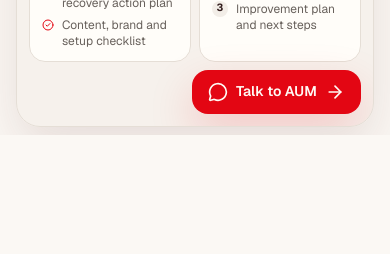
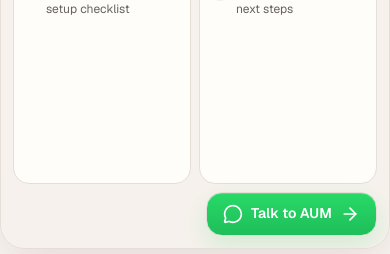
Before and after one commit to aumdevs/aumprodz, a Next.js app: page /servicios in a window 390 px wide. Shown: the part 587-841 px from the top of the page. Built offline with nearby package versions, Linux system fonts and the light colour scheme; no server answers.

Commit message:
Polish mobile services and footer

```diff
--- a/src/app/(public)/servicios/page.tsx
+++ b/src/app/(public)/servicios/page.tsx
@@ -27,13 +27,13 @@
   const initialServiceSlug = isCanonicalServiceSlug(servicio) ? servicio : undefined;
 
   return (
-    <section className="h-full overflow-hidden py-2 sm:py-5">
+    <section className="flex min-h-[calc(100svh-5.5rem)] overflow-hidden py-2 sm:py-5">
       <PublicEventTracker
         eventName="page_view"
         page="/servicios"
         source="services"
       />
-      <div className="public-shell h-full min-h-0">
+      <div className="public-shell flex min-h-0 flex-1">
         <ServicesBrowser
           initialServiceSlug={initialServiceSlug}
           locale={locale}
--- a/src/app/(public)/servicios/services-browser.tsx
+++ b/src/app/(public)/servicios/services-browser.tsx
@@ -169,7 +169,7 @@
   const ActiveIcon = icons[activeService.slug];
 
   return (
-    <div className="flex h-full min-h-0 flex-col gap-2 sm:gap-4">
+    <div className="flex min-h-full w-full flex-1 flex-col gap-2 sm:gap-4">
       <div className="shrink-0 text-center lg:text-left">
         <p className="text-[0.68rem] font-black uppercase tracking-[0.16em] text-primary sm:text-xs">
           {copy.available}
@@ -288,7 +288,10 @@
             <div className="flex items-center justify-end">
               <Link
                 href={buildWhatsappCtaHref(activeService.slug)}
-                className={cn(buttonVariants({ size: "lg" }), "shrink-0 max-sm:h-11 max-sm:px-4 max-sm:text-sm")}
+                className={cn(
+                  buttonVariants({ size: "lg" }),
+                  "whatsapp-cta-button shrink-0 max-sm:h-11 max-sm:px-4 max-sm:text-sm",
+                )}
               >
                 <MessageCircle className="size-5" />
                 {copy.ctaButton}
--- a/src/components/public/public-footer-slot.tsx
+++ b/src/components/public/public-footer-slot.tsx
@@ -8,5 +8,13 @@
   const hideFooter =
     pathname === "/servicios" || pathname.startsWith("/servicios/");
 
-  return hideFooter ? null : children;
+  if (hideFooter) {
+    return null;
+  }
+
+  if (pathname === "/youtube") {
+    return <div className="hidden sm:block">{children}</div>;
+  }
+
+  return children;
 }
--- a/src/components/public/public-footer.tsx
+++ b/src/components/public/public-footer.tsx
@@ -2,7 +2,6 @@
 import { ArrowRight } from "lucide-react";
 
 import { AumProdzLogo } from "@/components/brand/aum-prodz-logo";
-import { LanguageSwitcher } from "@/components/language/language-switcher";
 import { buttonVariants } from "@/components/ui/button";
 import { getWhatsAppNumber } from "@/lib/env";
 import type { AppLocale } from "@/lib/i18n/config";
@@ -13,7 +12,6 @@
 type FooterCopy = {
   contactCta: string;
   description: string;
-  language: string;
   legal: {
     cookies: string;
     notice: string;
@@ -36,7 +34,6 @@
     contactCta: "Pale ak AUM sou WhatsApp",
     description:
       "Sèvis dijital, kontni, mizik, web ak zouti pratik pou kominote ayisyèn nan.",
-    language: "Lang",
     legal: {
       cookies: "Cookies",
       notice: "Avi legal",
@@ -57,7 +54,6 @@
     contactCta: "Hablar con AUM por WhatsApp",
     description:
       "Servicios digitales, contenido, música, web y herramientas prácticas para la comunidad haitiana.",
-    language: "Idioma",
     legal: {
       cookies: "Cookies",
       notice: "Aviso legal",
@@ -78,7 +74,6 @@
     contactCta: "Talk to AUM on WhatsApp",
     description:
       "Digital services, content, music, web and practical tools for the Haitian community.",
-    language: "Language",
     legal: {
       cookies: "Cookies",
       notice: "Legal notice",
@@ -99,7 +94,6 @@
     contactCta: "Parler avec AUM sur WhatsApp",
     description:
       "Services digitaux, contenu, musique, web et outils pratiques pour la communauté haïtienne.",
-    language: "Langue",
     legal: {
       cookies: "Cookies",
       notice: "Mentions légales",
@@ -120,7 +114,6 @@
     contactCta: "Falar com AUM pelo WhatsApp",
     description:
       "Serviços digitais, conteúdo, música, web e ferramentas práticas para a comunidade haitiana.",
-    language: "Idioma",
     legal: {
       cookies: "Cookies",
       notice: "Aviso legal",
@@ -214,12 +207,6 @@
             </p>
             <div className="flex flex-wrap items-center gap-3 sm:justify-end">
               <p className="max-w-md leading-6 sm:text-right">{copy.small}</p>
-              <div className="flex items-center gap-2">
-                <span className="text-[0.65rem] font-black uppercase tracking-[0.16em] text-foreground">
-                  {copy.language}
-                </span>
-                <LanguageSwitcher compact currentLocale={locale} />
-              </div>
             </div>
           </div>
         </div>
--- a/src/components/public/youtube-videos-section.tsx
+++ b/src/components/public/youtube-videos-section.tsx
@@ -89,7 +89,7 @@
                     href={video.video_url}
                     target="_blank"
                     rel="noreferrer"
-                    className={cn(buttonVariants({ size: "sm" }), "w-fit")}
+                    className={cn(buttonVariants({ size: "sm" }), "mx-auto w-fit sm:mx-0")}
                   >
                     {copy.videoCta}
                     <ArrowRight className="size-4" />
```
